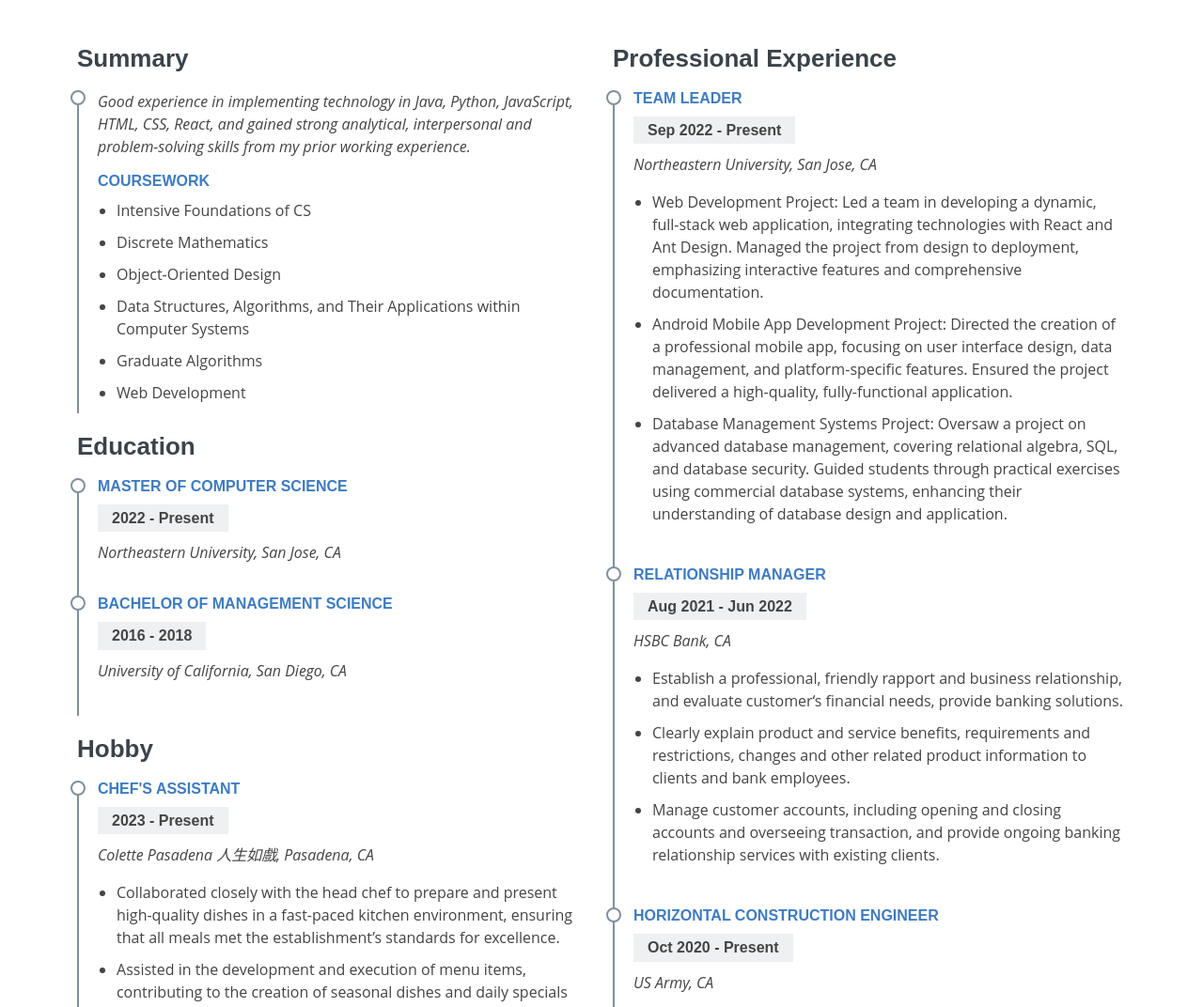
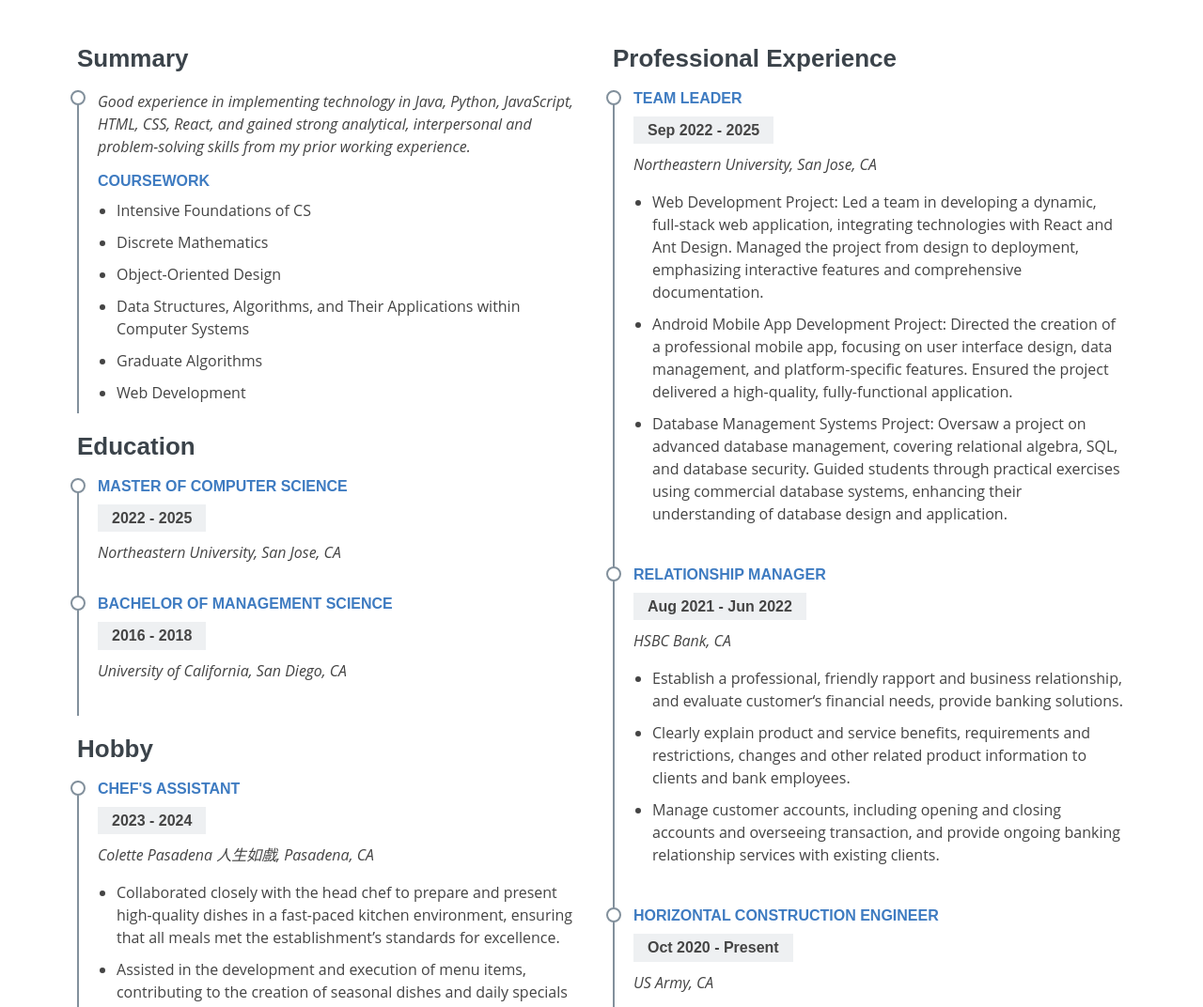
Before and after one commit to ch722bruce/chuanzhaohuang.github.io, a website: page index.html in a window 1280 px wide. Shown: the part 1720-2792 px from the top of the page at 94% size. Drawn offline with nearby package versions, Linux system fonts and the light colour scheme.

Commit message:
Update index.html
updated dates

```diff
--- a/index.html
+++ b/index.html
@@ -233,7 +233,7 @@
               <h3 class="resume-title">Education</h3>
               <div class="resume-item">
                 <h4>Master of Computer Science</h4>
-                <h5>2022 - Present</h5>
+                <h5>2022 - 2025</h5>
                 <p><em>Northeastern University, San Jose, CA</em></p>
               </div>
               <div class="resume-item">
@@ -245,7 +245,7 @@
               <h3 class="resume-title">Hobby</h3>
               <div class="resume-item">
                 <h4>Chef's Assistant</h4>
-                <h5>2023 - Present</h5>
+                <h5>2023 - 2024</h5>
                 <p><em>Colette Pasadena 人生如戲, Pasadena, CA</em></p>
                 <ul>
                   <li>
@@ -268,7 +268,7 @@
 
               <div class="resume-item">
                 <h4>Team Leader</h4>
-                <h5>Sep 2022 - Present</h5>
+                <h5>Sep 2022 - 2025</h5>
                 <p><em>Northeastern University, San Jose, CA </em></p>
                 <p></p>
                 <ul>
```
